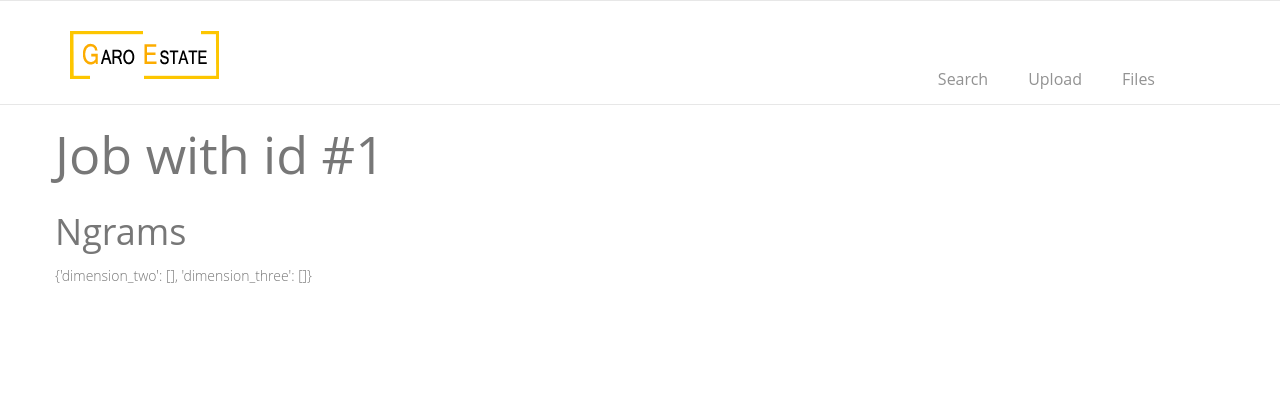
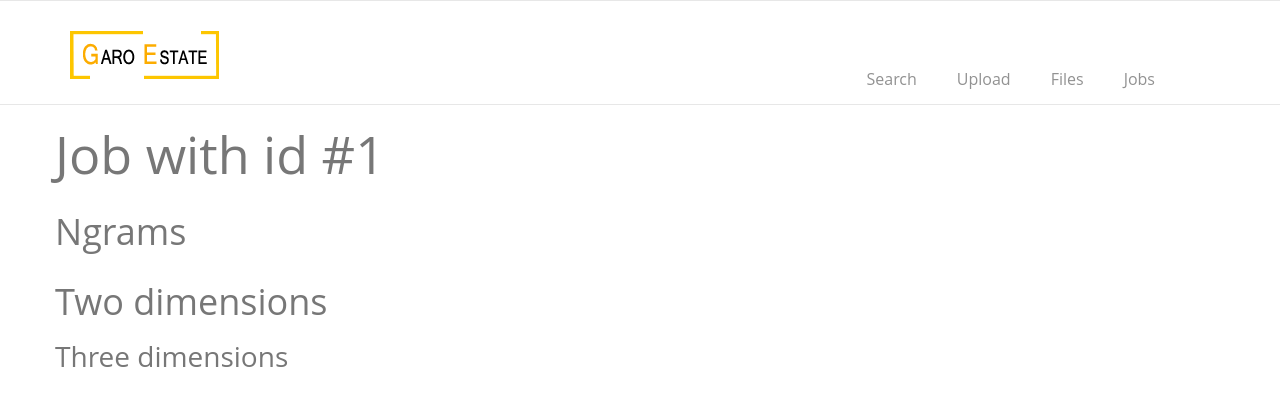
Before and after one commit to JangasMonsterPlace/flask-webapp, a Flask app: page /job/1 in a window 1280 px wide. Shown: the top 406 px of the page. Run offline with Flask 2, Linux system fonts and the light colour scheme; data that the repository does not hold is empty; some libraries are stand-ins or nearby versions.

Commit message:
job views

```diff
--- a/app/db.py
+++ b/app/db.py
@@ -9,14 +9,14 @@ def get_job(info):
     else:
         return None
 
-# def get_jobs():
-#     sql = f"SELECT * FROM jobs ORDER BY frequency LIMIT 50"
-#     _db.cur.execute(sql, (info, ))
-#     entity = _db.cur.fetchone()
-#     if entity:
-#         return entity[0]
-#     else:
-#         return None
+def get_jobs():
+    sql = f"SELECT * FROM jobs ORDER BY frequency LIMIT 50"
+    _db.cur.execute(sql)
+    entity = _db.cur.fetchall()
+    if entity:
+        return entity
+    else:
+        return None
 
 def make_job(data):
     sql = f"INSERT INTO jobs (type,info,frequency) VALUES ('nlp',%s,120)"
--- a/app/main.py
+++ b/app/main.py
@@ -25,9 +25,11 @@ def index():
     return render_template('index.html')
 
 
-# @app.route('/job/jobs methods=['GET'])
-# def jobs():
-#     return render_template("jobs.html")
+@app.route('/jobs', methods=['GET'])
+def jobs():
+    jobs = get_jobs()
+    data={"jobs":jobs}
+    return render_template("jobs.html", data=data)
 
 @app.route('/job/<job_id>', methods=['GET'])
 @app.route('/job', methods=['POST'])
--- a/app/settings.py
+++ b/app/settings.py
@@ -1,6 +1,6 @@
 import os
 import psycopg2
-
+import psycopg2.extras
 from dotenv import load_dotenv
 
 load_dotenv()
@@ -25,7 +25,7 @@ class _DB:
 
     def _connect(self):
         self.conn = psycopg2.connect(**POSTGRES)
-        self.cur = self.conn.cursor()
+        self.cur = self.conn.cursor(cursor_factory = psycopg2.extras.RealDictCursor)
         self.conn.autocommit = True
 
 
--- a/app/templates/base.html
+++ b/app/templates/base.html
@@ -23,8 +23,8 @@
 
 
     <script src="{{ url_for('static', filename='/assets/js/modernizr-2.6.2.min.js') }}"></script>
+    <script src="{{ url_for('static', filename='/assets/js/jquery-1.10.2.min.js') }}"></script>
     <script src="{{ url_for('static', filename='/assets/bootstrap/js/bootstrap.js') }}"></script>
-    <script src="{{ url_for('static', filename='/assets/js/jquery-1.10.2.min.js') }}"></script>
     <script src="{{ url_for('static', filename='/assets/bootstrap/js/bootstrap.js') }}"></script>
     <script src="{{ url_for('static', filename='/assets/js/bootstrap-select.min.js') }}"></script>
     <script src="{{ url_for('static', filename='/assets/js/bootstrap-hover-dropdown.js') }}"></script>
--- a/app/templates/header.html
+++ b/app/templates/header.html
@@ -16,9 +16,10 @@
             <!-- Collect the nav links, forms, and other content for toggling -->
             <div class="collapse navbar-collapse yamm" id="navigation">
                 <ul class="main-nav nav navbar-nav navbar-right">
-                    <li class="wow fadeInDown" data-wow-delay="0.1s"><a href="#">Search</a></li>
-                    <li class="wow fadeInDown" data-wow-delay="0.1s"><a href="#">Upload</a></li>
-                    <li class="wow fadeInDown" data-wow-delay="0.4s"><a href="#">Files</a></li>
+                    <li class="wow fadeInDown" data-wow-delay="0.1s"><a href="/">Search</a></li>
+                    <li class="wow fadeInDown" data-wow-delay="0.1s"><a href="/upload_file">Upload</a></li>
+                    <li class="wow fadeInDown" data-wow-delay="0.4s"><a href="/list_files">Files</a></li>
+                    <li class="wow fadeInDown" data-wow-delay="0.4s"><a href="/jobs">Jobs</a></li>
                 </ul>
             </div><!-- /.navbar-collapse -->
         </div><!-- /.container-fluid -->
--- a/app/templates/results.html
+++ b/app/templates/results.html
@@ -8,7 +8,30 @@
       <h2>Ngrams</h2>
   </div>
   <div class="row">
-      <div>{{data.ngrams}}</div>
+      <div class="col">
+          <div class="ngram_two_dimensions">
+              <h2>Two dimensions</h2>
+              <ul class="list-group">
+                  {% for ngram in data.ngrams.dimension_two %}
+                  <li class="list-group-item">
+                      {{ngram}}
+                  </li>
+                  {% endfor %}
+                </ul>
+          </div>
+        </div>
+        <div class="col">
+            <div class="ngram_three_dimensions">
+                <h3>Three dimensions</h3>
+                <ul class="list-group">
+                    {% for ngram in data.ngrams.dimension_three %}
+                    <li class="list-group-item">
+                        {{ngram}}
+                    </li>
+                    {% endfor %}
+                  </ul>
+            </div>
+        </div>
   </div>
   {% else %} job is in creation {% endif %}
 </div>
```
Also changed, not shown: app/templates/jobs.html (+14 -0 lines), app/templates/nav.html (deleted).
